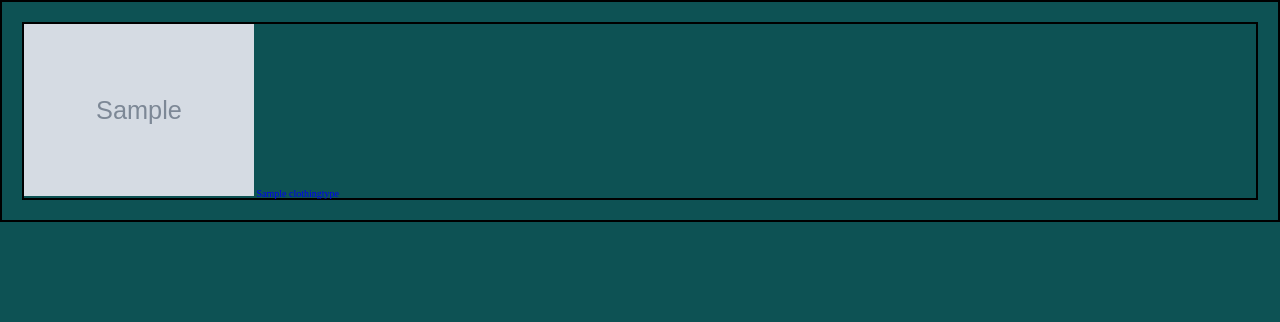
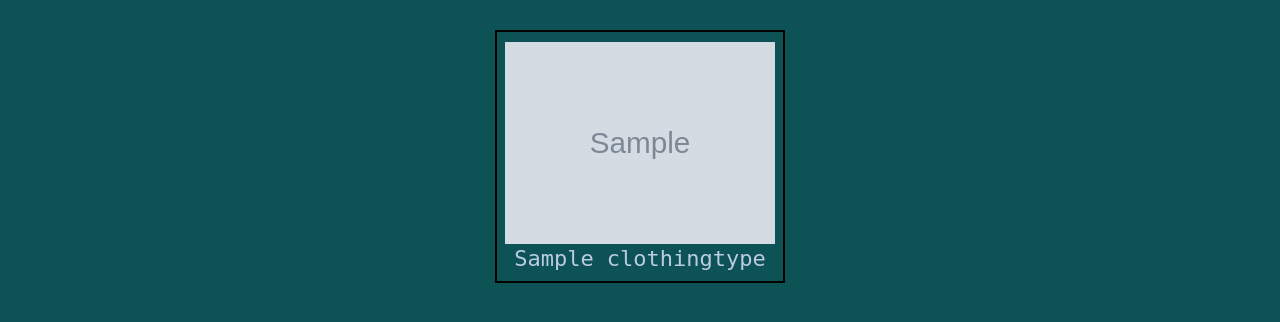
Before and after one commit to LuisJZ2004/clothestore, a Django app: page /clothes/M/ in a window 1280 px wide. Shown: the part 106-428 px from the top of the page. Run offline with Django 4.2, Linux system fonts and the light colour scheme; tables that the repository leaves empty hold one stand-in row (values such as "Sample post"); grey boxes marked "Sample" are stand-in pictures.

Commit message:
clothing type list view ready

```diff
--- a/clothestore/clothes/static/clothes/css/clothing_type.css
+++ /dev/null
@@ -1,8 +0,0 @@
-.main-div {
-    padding: 20px;
-    border: 2px solid black;
-}
-
-.main-content {
-    border: 2px solid black;
-}
--- /dev/null
+++ b/clothestore/clothes/static/clothes/css/clothing_type_2.css
@@ -0,0 +1,46 @@
+.main-div {
+    padding: 20px;
+    /* border: 2px solid black; */
+}
+
+.main-content {
+    /* border: 2px solid black; */
+    padding: 10px;
+    display: flex;
+    flex-direction: row;
+    flex-wrap: wrap;
+    justify-content: space-around;
+}
+
+.clothing-type {
+    border: 2px solid black;
+    max-width: 290px;
+    margin-bottom: 10px;
+    padding:10px;
+    display: flex;
+    flex-direction: column;
+
+    justify-content: center;
+    align-items: center;
+}
+
+.clothing-type .name {
+    /* border: 2px solid black; */
+    width: 100%;
+    height: 100%;
+    display: flex;
+    align-items: center;
+    justify-content: center;
+    flex-direction: row;
+    flex-wrap: wrap;
+}
+
+.clothing-type .name a {
+    color: #bbcbe3;
+    font-size: 2.2rem;
+    font-family: monospace;
+}
+
+.clothing-type .name a:hover {
+    color: white
+}
--- a/clothestore/clothes/templates/clothes/clothing_type.html
+++ b/clothestore/clothes/templates/clothes/clothing_type.html
@@ -1,15 +1,20 @@
 {% extends '../home/base_layout.html' %}
 {% load static %}
 {% block styles %}
-<link rel="stylesheet" href="{% static 'clothes/css/clothing_type.css' %}" type="text/css">
+<link rel="stylesheet" href="{% static 'clothes/css/clothing_type_2.css' %}" type="text/css">
 {% endblock styles %}
 {% block content %}
     <div class="main-div">
         <div class="main-content">
             {% for clothing_type in clothing_types %}
                 <div class="clothing-type">
-                    <img src={{ clothing_type.image.url }} width="230px">
-                    <a href="#">{{clothing_type.name}}</a>
+                    <a href="#">
+                        <img src={{ clothing_type.image.url }} width="270px">
+                    </a>
+
+                    <div class="name">
+                        <a href="#">{{clothing_type.name}}</a>
+                    </div>
                     {% comment %} {% url 'clothes:' %} {% endcomment %}
                 </div>
             {% endfor %}
@@ -17,3 +22,5 @@
 
     </div>
 {% endblock content %}
+
+{% comment %}  {% endcomment %}
```
Also changed, not shown: clothestore/media/men-shoes.jpg (added).
